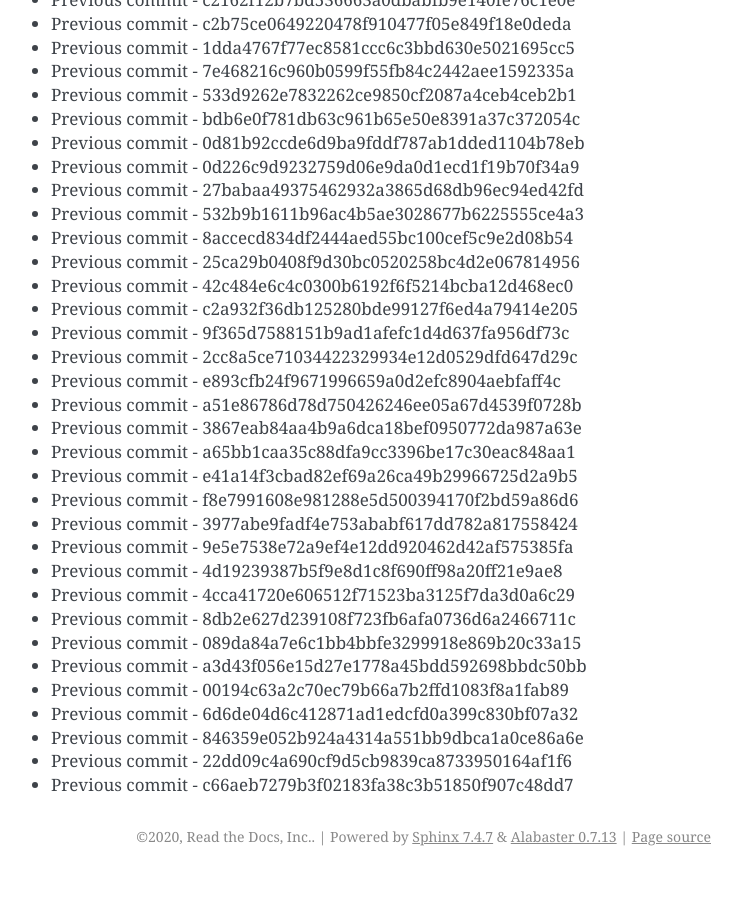
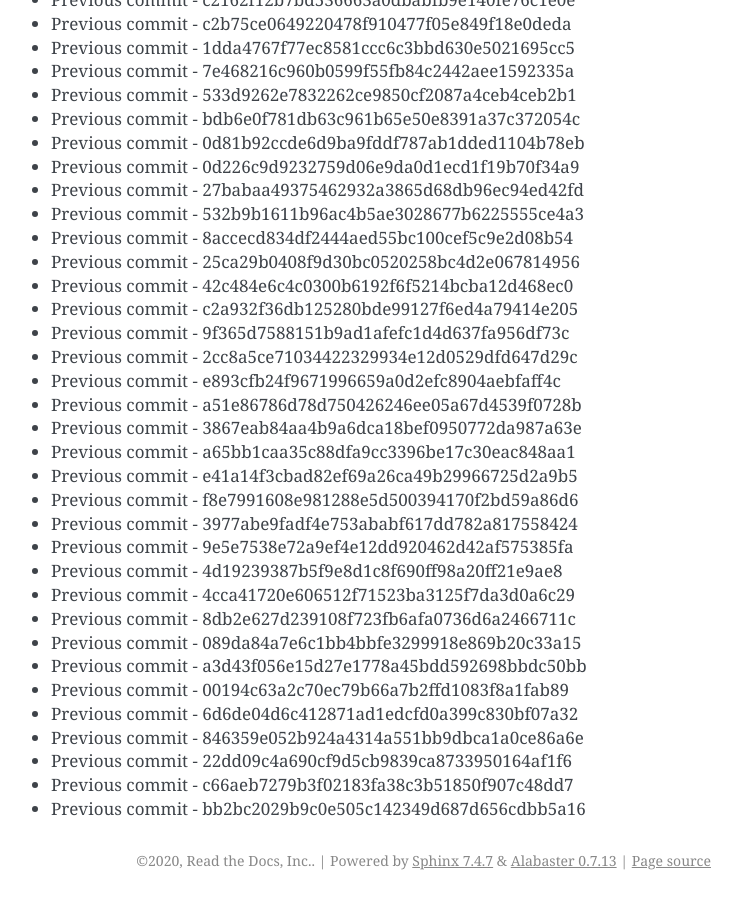
Before and after one commit to readthedocs/rtd-git-stresstest, a Sphinx documentation site: the page built from docs/updates.rst, in a window 1280 px wide and 900 px high, scrolled down 56602 px. Shown: the whole window, without its empty margins (399-1141 px from the left). Built offline with Sphinx 7.4.7, drawn with Linux system fonts in a browser that asks for light colours; before the commit the page ends 57478 px from its top, so only the background shows below that.

Commit message:
Generating commit from previous: bb2bc2029b9c0e505c142349d687d656cdbb5a16

```diff
--- a/docs/updates.rst
+++ b/docs/updates.rst
@@ -2410,3 +2410,4 @@ It can be tested for any performance characteristics.
 * Previous commit - 846359e052b924a4314a551bb9dbca1a0ce86a6e
 * Previous commit - 22dd09c4a690cf9d5cb9839ca8733950164af1f6
 * Previous commit - c66aeb7279b3f02183fa38c3b51850f907c48dd7
+* Previous commit - bb2bc2029b9c0e505c142349d687d656cdbb5a16
```
